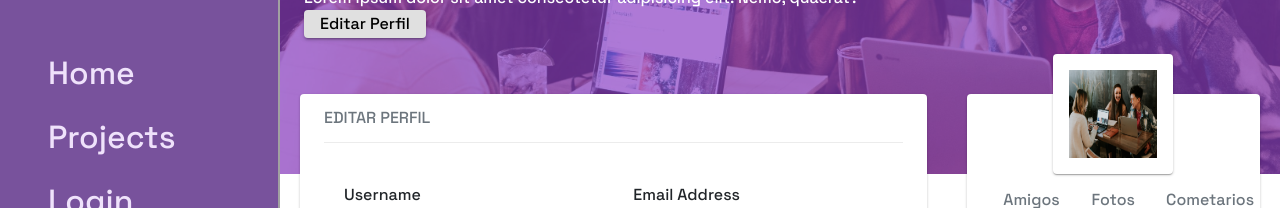
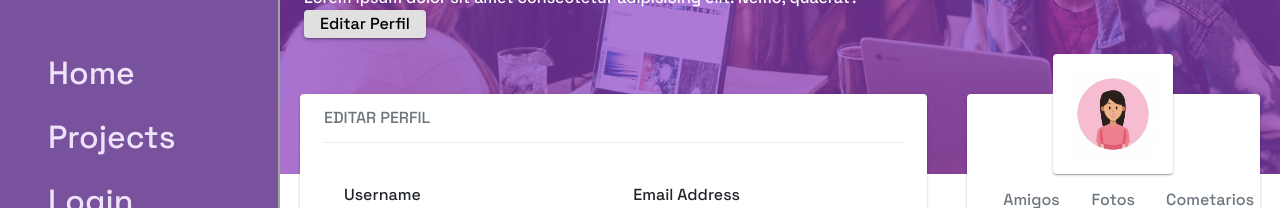
Before and after one commit to utkarsh4321/portal-codivas, a React (Create React App) app in the folder portalcodivasapp/: page /admin/profile in a window 1280 px wide. Shown: the part 191-399 px from the top of the page. Built offline with nearby package versions, Linux system fonts and the light colour scheme; a web font is replaced by a local one.

Commit message:
correcting avatar profile

```diff
--- a/portalcodivasapp/src/Pages/Profile.jsx
+++ b/portalcodivasapp/src/Pages/Profile.jsx
@@ -11,6 +11,7 @@ import { Typography } from "../Components/Typography";
 import { Space } from "../Components/Space";
 
 import imageProfile from "../Assets/Images/manasWorking.jpg";
+import avatarProfile from "../Assets/Images/avatar.jpg";
 import styled from "styled-components";
 import { Box } from "../Components/Box";
 import { Button } from "../Components/Button";
@@ -114,7 +115,7 @@ export const Profile = () => {
           </GridItem>
           <GridItem md="4" xs="12">
             <Paper position="relative">
-              <Avatar src={imageProfile} />
+              <Avatar src={avatarProfile} />
               <Space height="70" />
               <Grid>
                 <GridItem md="4" xs="4">
```
Also changed, not shown: portalcodivasapp/src/Assets/Images/avatar.jpg (added).
